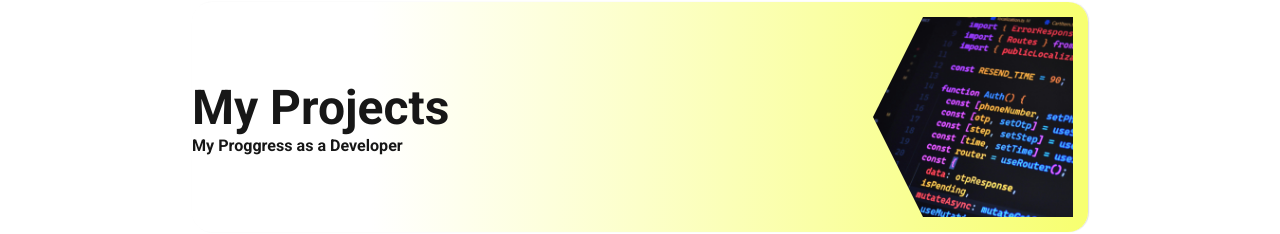
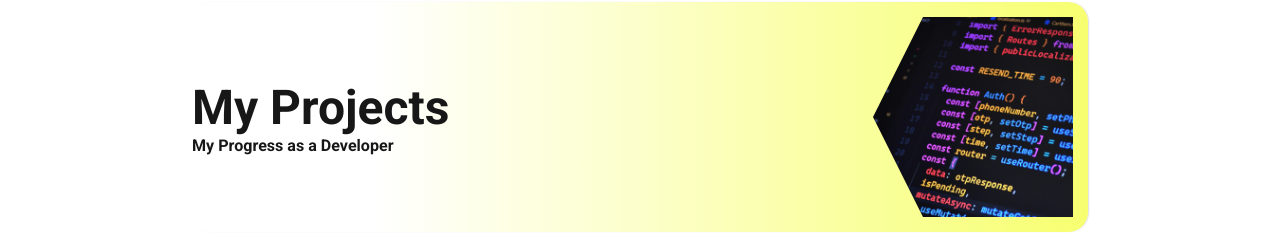
Before and after one commit to JanivDemagniv/amazing_protfoliov.2, a Next.js app: page /projects in a window 1280 px wide. Shown: the part 94-328 px from the top of the page. Built offline with nearby package versions, Linux system fonts and the light colour scheme.

Commit message:
spelling

```diff
--- a/src/app/projects/page.jsx
+++ b/src/app/projects/page.jsx
@@ -9,7 +9,7 @@ export default function page() {
         <div className={styles.main}>
             <Title
                 title='My Projects'
-                subtitle='My Proggress as a Developer'
+                subtitle='My Progress as a Developer'
                 src='./projects.jpg'
                 alt='projects'
             />
```
